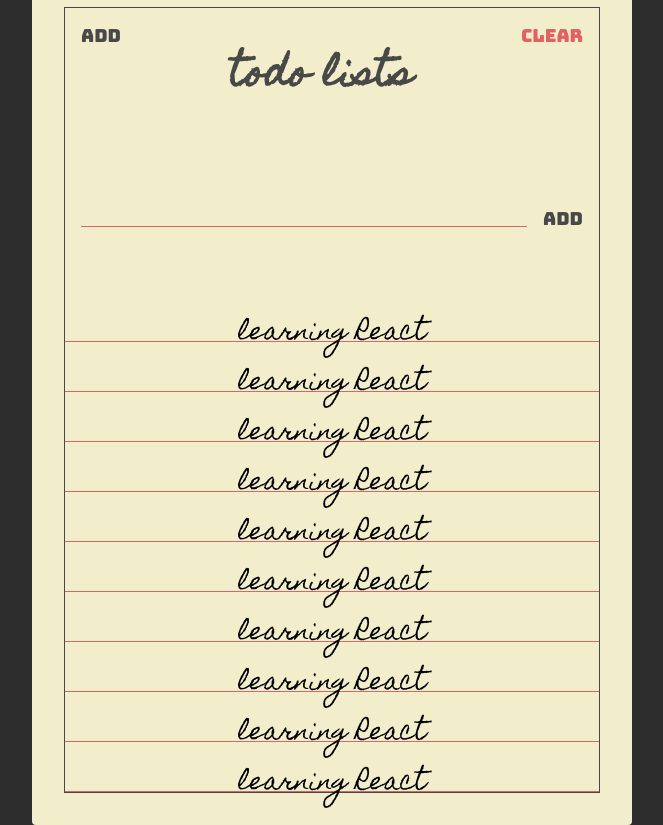
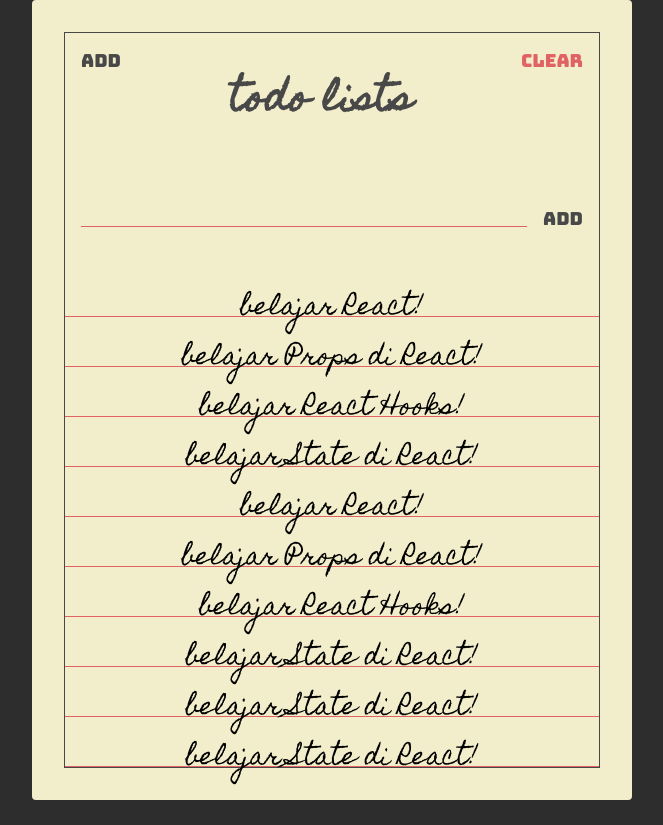
Before and after one commit to anton-sihotang/React-todolist, a React (Create React App) app: page / in a window 1280 px wide. Shown: the whole page, without its empty margins (308-971 px from the left). After the commit the page ends 800 px from the top, so only its background shows below. Built offline with nearby package versions, Linux system fonts and the light colour scheme.

Commit message:
membuat pages dan komponent todo

```diff
--- a/src/App.js
+++ b/src/App.js
@@ -1,56 +1,8 @@
 import React from "react";
 import "./styles.css";
 
-import Paper from "./components/Paper";
+import TodoList from "./pages/TodoList";
 
 export default function App() {
-  return (
-    <Paper>
-      <section className="header">
-        <button className="header-btn main-black-color">Add</button>
-        <h1 className="header-title">Todo Lists</h1>
-        <button className="header-btn main-red-color">Clear</button>
-      </section>
-
-      <section className="add">
-        <form className="add-form">
-          <input type="text" className="add-input" />
-          <button className="add-btn main-black-color">Add</button>
-        </form>
-      </section>
-
-      <section className="todos">
-        <div className="todo">
-          <span className="todo-text">learning React</span>
-        </div>
-        <div className="todo">
-          <span className="todo-text">learning React</span>
-        </div>
-        <div className="todo">
-          <span className="todo-text">learning React</span>
-        </div>
-        <div className="todo">
-          <span className="todo-text">learning React</span>
-        </div>
-        <div className="todo">
-          <span className="todo-text">learning React</span>
-        </div>
-        <div className="todo">
-          <span className="todo-text">learning React</span>
-        </div>
-        <div className="todo">
-          <span className="todo-text">learning React</span>
-        </div>
-        <div className="todo">
-          <span className="todo-text">learning React</span>
-        </div>
-        <div className="todo">
-          <span className="todo-text">learning React</span>
-        </div>
-        <div className="todo">
-          <span className="todo-text">learning React</span>
-        </div>
-      </section>
-    </Paper>
-  );
+  return <TodoList />;
 }
--- a/src/components/Header.jsx
+++ b/src/components/Header.jsx
@@ -0,0 +1,13 @@
+import React from "react";
+
+const Header = () => {
+  return (
+    <section className="header">
+      <button className="header-btn main-black-color">Add</button>
+      <h1 className="header-title">Todo Lists</h1>
+      <button className="header-btn main-red-color">Clear</button>
+    </section>
+  );
+};
+
+export default Header;
--- /dev/null
+++ b/src/components/Todo.jsx
@@ -0,0 +1,15 @@
+import React from "react";
+import PropTypes from "prop-types";
+
+const Todo = (Props) => {
+  return (
+    <div className="todo">
+      <span className="todo-text">{Props.text}</span>
+    </div>
+  );
+};
+
+Todo.PropTypes = {
+  text: PropTypes.string.isRequired
+};
+export default Todo;
--- a/src/components/TodoForm.jsx
+++ b/src/components/TodoForm.jsx
@@ -0,0 +1,14 @@
+import React from "react";
+
+const TodoForm = () => {
+  return (
+    <section className="add">
+      <form className="add-form">
+        <input type="text" className="add-input" />
+        <button className="add-btn main-black-color">Add</button>
+      </form>
+    </section>
+  );
+};
+
+export default TodoForm;
--- a/src/components/Todos.jsx
+++ b/src/components/Todos.jsx
@@ -0,0 +1,48 @@
+import React from "react";
+
+import Todo from "./Todo";
+
+const Todos = () => {
+  const todos = [
+    {
+      text: "belajar React!"
+    },
+    {
+      text: "belajar Props di React!"
+    },
+    {
+      text: "belajar React Hooks!"
+    },
+    {
+      text: "belajar State di React!"
+    },
+    {
+      text: "belajar React!"
+    },
+    {
+      text: "belajar Props di React!"
+    },
+    {
+      text: "belajar React Hooks!"
+    },
+    {
+      text: "belajar State di React!"
+    },
+    {
+      text: "belajar State di React!"
+    },
+    {
+      text: "belajar State di React!"
+    }
+  ];
+
+  return (
+    <section className="todos">
+      {todos.map((todo) => {
+        return <Todo text={todo.text} />;
+      })}
+    </section>
+  );
+};
+
+export default Todos;
--- /dev/null
+++ b/src/pages/TodoList.jsx
@@ -0,0 +1,18 @@
+import React from "react";
+
+import Paper from "../components/Paper";
+import Header from "../components/Header";
+import TodoForm from "../components/TodoForm";
+import Todos from "../components/Todos";
+
+const TodoList = () => {
+  return (
+    <Paper>
+      <Header />
+      <TodoForm />
+      <Todos />
+    </Paper>
+  );
+};
+
+export default TodoList;
--- a/src/styles.css
+++ b/src/styles.css
@@ -39,7 +39,7 @@
 
 .container {
   width: 600px;
-  height: 850px;
+  height: 800px;
   background-color: #f2eecb;
   border-radius: 4px;
 
@@ -134,6 +134,8 @@
 .todos {
   display: flex;
   flex-direction: column;
+
+  min-height: 500px;
 }
 
 .todo {
@@ -142,7 +144,7 @@
   flex: 1 0 auto;
   text-align: center;
 
-  min-height: 34px;
+  max-height: 34px;
   margin: 16px 0 0;
   font-family: "Homemade Apple", sans-serif;
   font-size: 24px;
@@ -151,6 +153,8 @@
 }
 
 .todo-text {
+  width: 100%;
+  height: 50%;
   position: absolute;
   left: 50%;
   transform: translate(-50%);
```
